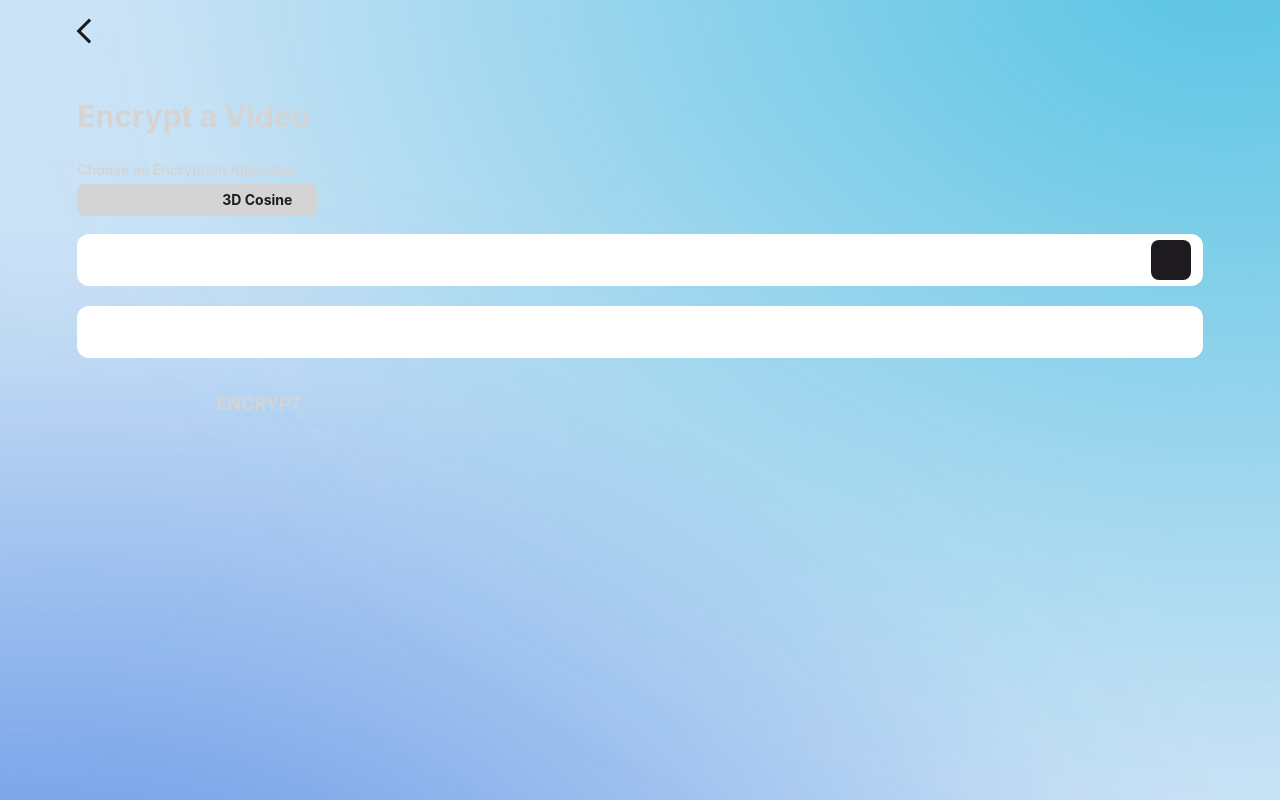
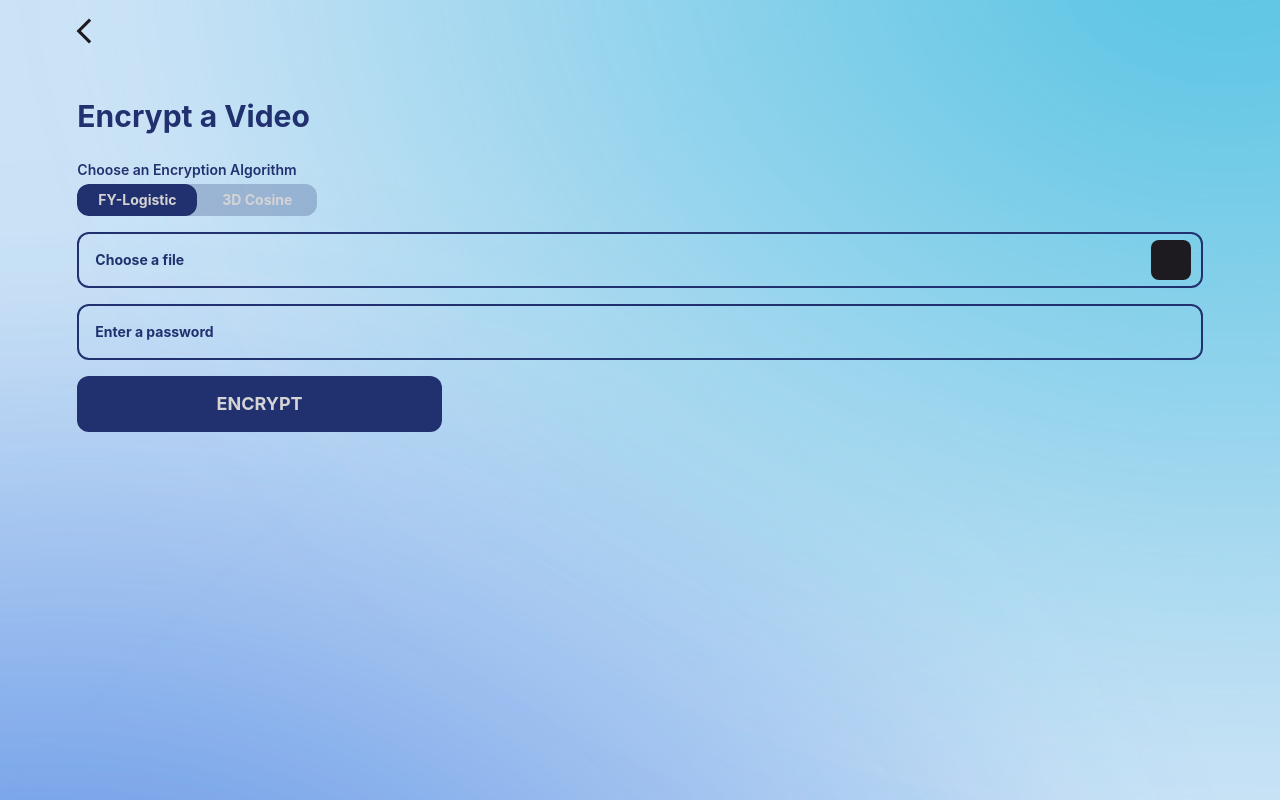
Before and after one commit to renchan16/Medicrypt-App, a React (Create React App) app in the folder medicrypt/: page /encrypt in a window 1280 px wide. Built offline with nearby package versions, Linux system fonts and the light colour scheme.

Commit message:
Updated UI for the Encrypt page

```diff
--- a/medicrypt/src/components/buttons/ProcessButton.js
+++ b/medicrypt/src/components/buttons/ProcessButton.js
@@ -3,7 +3,9 @@ import React, { useState } from "react";
 export default function EncryptButton( {className, onClickFunction} ){
     return (
         <div className={`${className}`}>
-            <button className="w-full h-full bg-primary-lighter rounded-xl font-bold text-white text-lg" onClick={onClickFunction}>ENCRYPT</button>
+            <button
+                className="w-full h-full bg-primary1 rounded-xl font-bold text-white text-lg"
+                onClick={onClickFunction}>ENCRYPT</button>
         </div>
     );
 }
--- a/medicrypt/src/components/switches/AlgoSwitch.js
+++ b/medicrypt/src/components/switches/AlgoSwitch.js
@@ -14,8 +14,8 @@ export default function AlgoSwitch({ className, onAlgorithmChange }) {
 
     return (
         <div className={`${className}`}>
-            <h2 className="text-sm font-semibold text-white">Choose an Encryption Algorithm</h2>
-            <label htmlFor="algo" className="mt-1 w-60 h-8 relative bg-white rounded-lg cursor-pointer flex items-center overflow-hidden">
+            <h2 className="text-sm font-semibold text-primary1">Choose an Encryption Algorithm</h2>
+            <label htmlFor="algo" className="mt-1 w-60 h-8 relative bg-primary2 rounded-xl cursor-pointer flex items-center overflow-hidden">
                 <input
                     type="checkbox"
                     id="algo"
@@ -23,10 +23,10 @@ export default function AlgoSwitch({ className, onAlgorithmChange }) {
                     checked={selectedAlgo === "3D Cosine"}
                     onChange={handleChange}
                 />
-                <span className={`absolute w-1/2 h-full bg-primary-light  transition-transform duration-300 transform ${selectedAlgo === "3D Cosine" ? "translate-x-full" : ""}`}></span>
+                <span className={`absolute w-1/2 h-full bg-primary1 rounded-xl  transition-transform duration-300 transform ${selectedAlgo === "3D Cosine" ? "translate-x-full" : ""}`}></span>
                 <div className="relative w-full flex justify-between items-center">
-                    <p className={`w-1/2 text-center font-bold text-sm transition-colors duration-300 ${selectedAlgo === "FY-Logistic" ? "text-white" : "text-black"} select-none`}>FY-Logistic</p>
-                    <p className={`w-1/2 text-center font-bold text-sm transition-colors duration-300 ${selectedAlgo === "3D Cosine" ? "text-white" : "text-black"} select-none`}>3D Cosine</p>
+                    <p className={`w-1/2 text-center font-bold text-sm transition-colors duration-300 text-white select-none`}>FY-Logistic</p>
+                    <p className={`w-1/2 text-center font-bold text-sm transition-colors duration-300 text-white select-none`}>3D Cosine</p>
                 </div>
             </label>
         </div>
--- a/medicrypt/src/components/text input/FileInput.js
+++ b/medicrypt/src/components/text input/FileInput.js
@@ -18,7 +18,12 @@ export default function FileInput( {className, placeholder, onFileChange} ){
 
     return (
         <div className={`relative flex items-center ${className}`}>
-            <input type='text' value={file} placeholder={`${placeholder}`} className='w-full rounded-xl bg-primary-light text-sm' onChange={handleInputChange}></input>
+            <input
+                type='text'
+                value={file}
+                placeholder={`${placeholder}`}
+                className='w-full rounded-xl bg-transparent text-sm border-2 border-primary1 placeholder:bold placeholder-primary1 placeholder-opacity-100'
+                onChange={handleInputChange}></input>
             <button className="absolute w-10 h-10 rounded-lg bg-black right-3" onClick={handleFileChange}></button>
         </div>
     );
--- a/medicrypt/src/components/text input/PasswordInput.js
+++ b/medicrypt/src/components/text input/PasswordInput.js
@@ -8,7 +8,11 @@ export default function PasswordInput( {className, onPasswordChange} ){
 
     return (
         <div className={`relative flex items-center ${className}`}>
-            <input type='password' placeholder='Enter a password' className='w-full rounded-xl bg-primary-light text-sm' onChange={handlePasswordChange}></input>
+            <input
+                type='password'
+                placeholder='Enter a password'
+                className='w-full rounded-xl bg-transparent text-sm border-2 border-primary1 placeholder:bold placeholder-primary1 placeholder-opacity-100'
+                onChange={handlePasswordChange}></input>
         </div>
     );
 }
--- a/medicrypt/src/pages-css/pages.css
+++ b/medicrypt/src/pages-css/General.css
@@ -1,10 +1,10 @@
 input[type=text], input[type=password]{
     padding: 1rem;
-    color: white;
+    color: '#21316F';
 }
 
 input::placeholder{
-    color: white;
+    font-weight: bold;
 }
 
 div {
--- a/medicrypt/src/pages/Decrypt.js
+++ b/medicrypt/src/pages/Decrypt.js
@@ -20,7 +20,7 @@ function Decrypt() {
         </button>
 
         <div className="grid grid-cols-3 grid-rows-6 gap-y-4 mt-16">
-          <h1 className="col-span-3 h-12 text-3xl font-bold text-white">Decrypt a Video</h1>
+          <h1 className="col-span-3 text-3xl font-bold text-primary1 flex items-center">Decrypt a Video</h1>
 
         </div>
       </div>
--- a/medicrypt/src/pages/Encrypt.js
+++ b/medicrypt/src/pages/Encrypt.js
@@ -1,7 +1,7 @@
 import React, { useState } from 'react';
 import { MdArrowBackIosNew } from 'react-icons/md'; // Import the back arrow icon
 import { useNavigate } from 'react-router-dom'; // Import useNavigate for navigation
-import '../pages-css/pages.css';
+import '../pages-css/General.css';
 import AlgoSwitch from '../components/switches/AlgoSwitch';
 import FileInput from '../components/text input/FileInput';
 import PasswordInput from '../components/text input/PasswordInput';
@@ -31,7 +31,7 @@ function Encrypt() {
         </button>
 
         <div className="grid grid-cols-3 grid-rows-5 gap-4 auto-rows-auto mt-16">
-          <h1 className="col-span-3 text-3xl font-bold text-white flex items-center">Encrypt a Video</h1>
+          <h1 className="col-span-3 text-3xl font-bold text-primary1 flex items-center">Encrypt a Video</h1>
           <AlgoSwitch className="col-span-3" onAlgorithmChange={setAlgorithm}/>
           <FileInput className="col-span-3" placeholder="Choose a file" onFileChange={setVideoFile}/>
           <PasswordInput className="col-span-3" onPasswordChange={setPassword}/>
--- a/medicrypt/tailwind.config.js
+++ b/medicrypt/tailwind.config.js
@@ -8,6 +8,7 @@ module.exports = {
       colors: {
         primary: '#0162E2',
         primary1: '#21316F',
+        primary2: '#21316f40',
         secondary: '#60C6E4',
         secondary1: '#CBE2F5',
         black: '#1D1B20',
```
